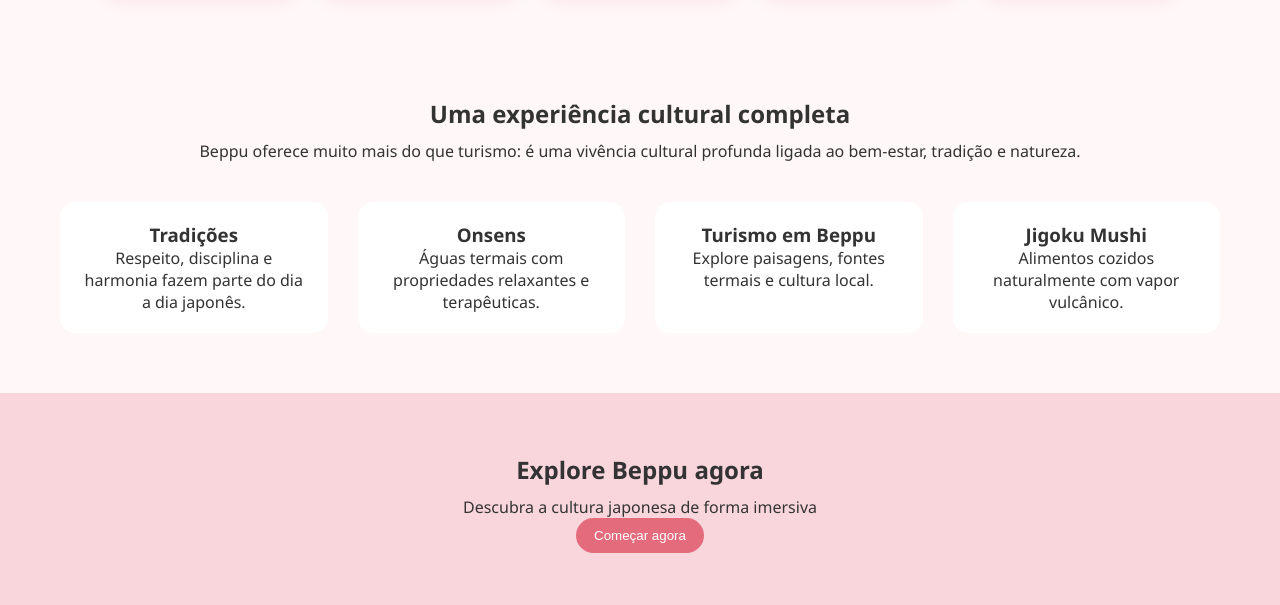
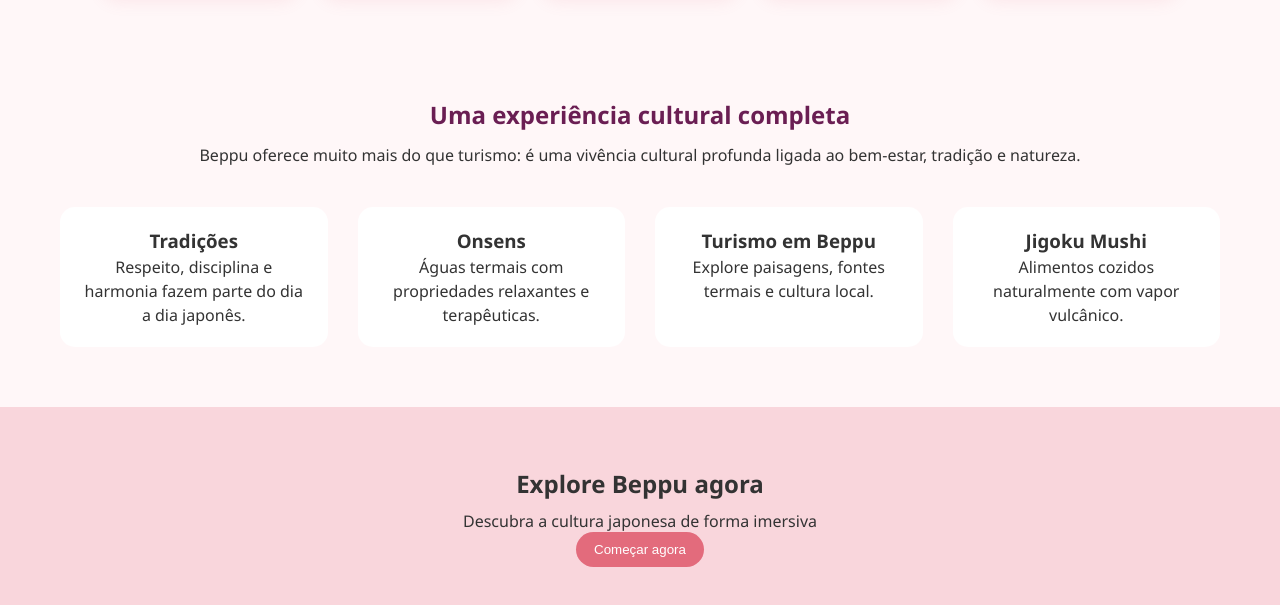
Before and after one commit to ryukat02/Projeto_Jap-o, a plain HTML site: page index.html in a window 1280 px wide. Shown: the part 835-1440 px from the top of the page. Drawn offline with nearby package versions, Linux system fonts and the light colour scheme.

Commit message:
update fotos

```diff
--- a/css/style.css
+++ b/css/style.css
@@ -142,10 +142,16 @@ body {
 .experiencia {
     padding: 60px;
     text-align: center;
+    line-height: 1.5;
 }
 
 .experiencia h2 {
     margin-bottom: 10px;
+    color:rgb(106, 30, 83);
+}
+
+.experiencia p {
+    color: #333;
 }
 
 .grid-exp {
@@ -153,6 +159,10 @@ body {
     grid-template-columns: repeat(4, 1fr);
     gap: 30px;
     margin-top: 40px;
+}
+
+.grid-exp p {
+    color:#333;
 }
 
 .exp-box {
```
Also changed, not shown: 11 other files.
